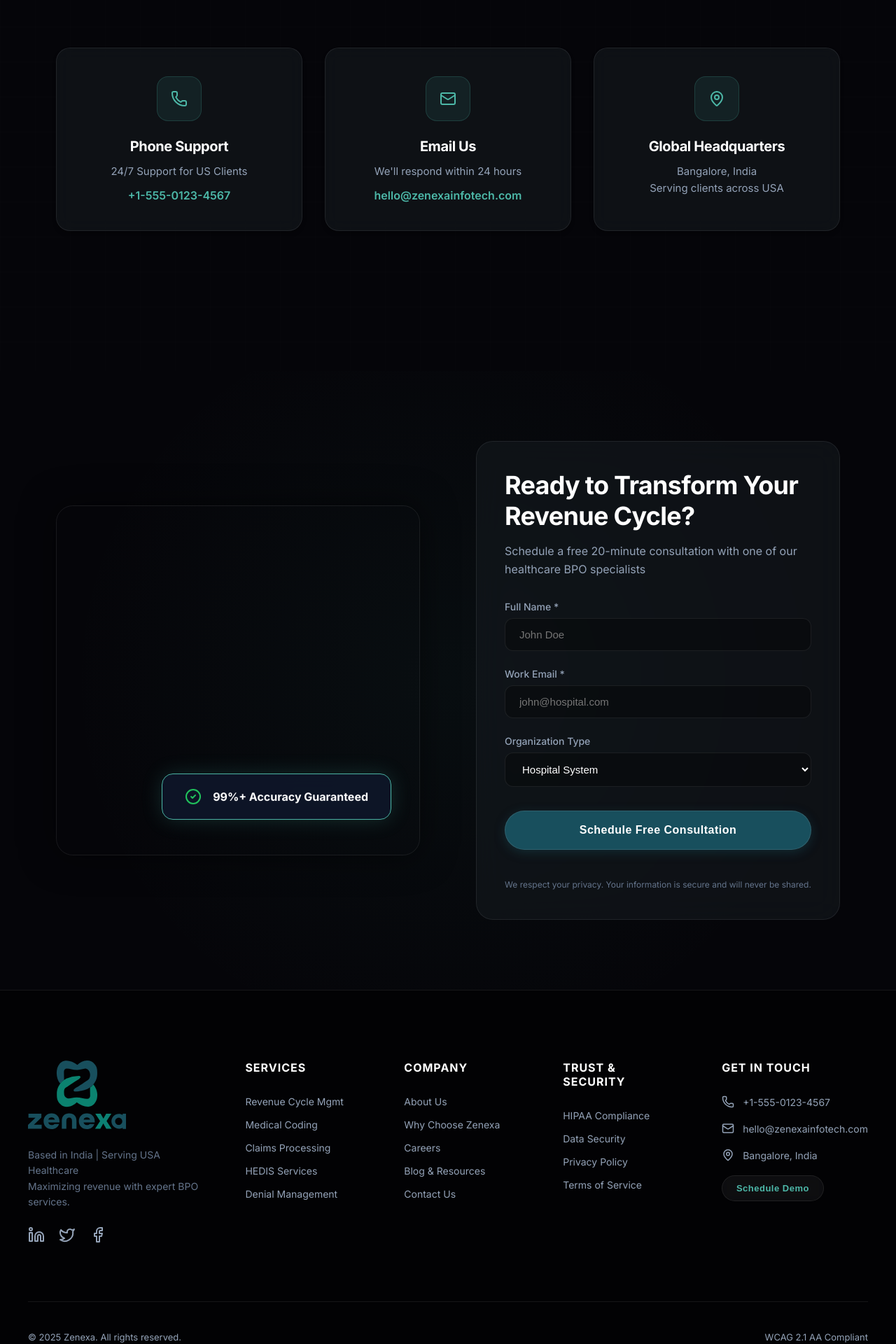
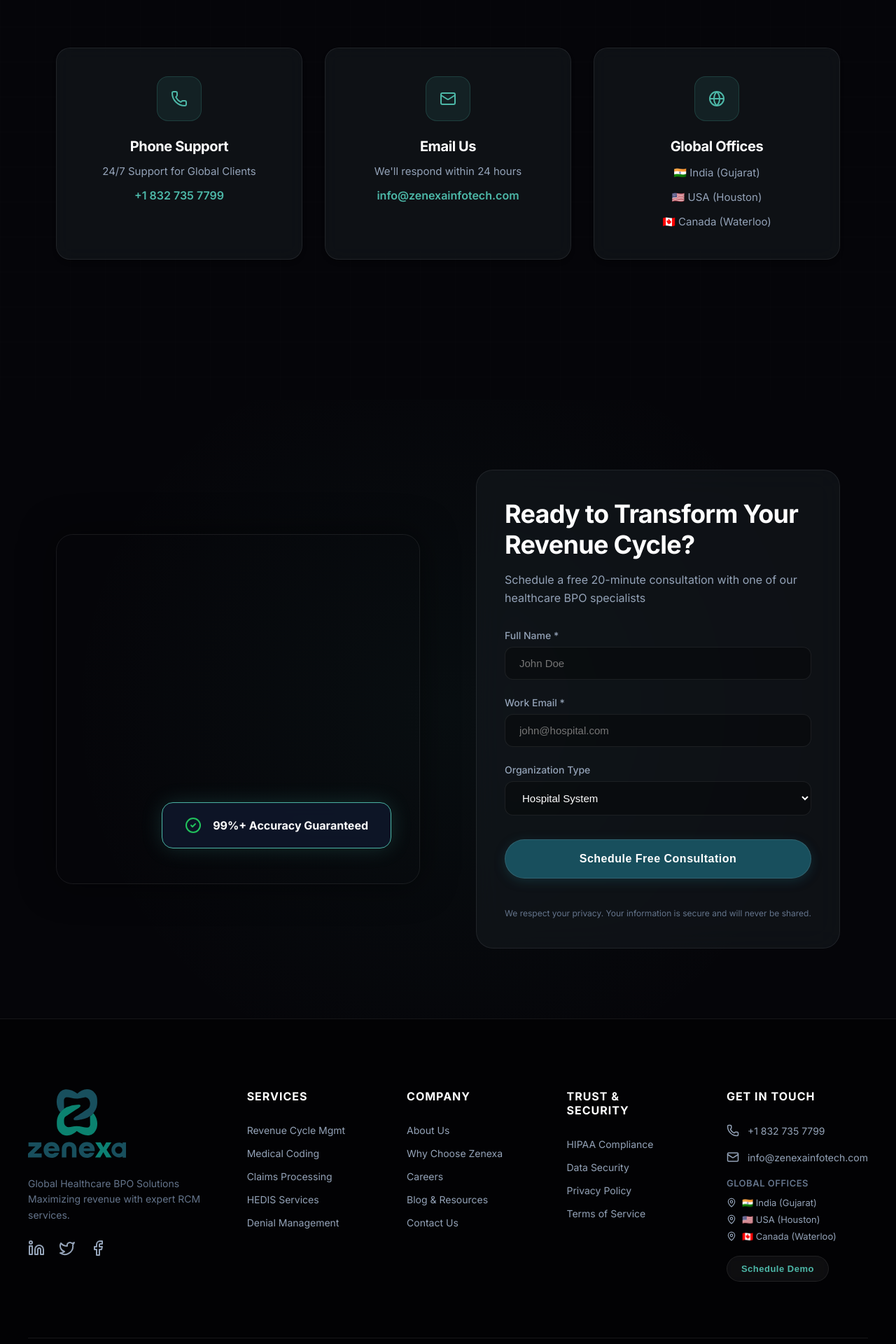
Before and after one commit to zenexasolutions/zenexa-website-demo, a Next.js app: page /contact in a window 1280 px wide. Shown: the part 600-2520 px from the top of the page at 70% size. Built offline with nearby package versions, Linux system fonts and the light colour scheme.

Commit message:
Footer Contact & Location Update
Safe Push

```diff
--- a/src/app/privacy/page.tsx
+++ b/src/app/privacy/page.tsx
@@ -41,7 +41,7 @@
 
             <h2>6. Contact Us</h2>
             <p>If you have questions or comments about this Privacy Policy, please contact us at:</p>
-            <p>Zenexa<br />Bangalore, India<br />hello@zenexainfotech.com</p>
+            <p>Zenexa<br />Global Offices: India (Gujarat) | USA (Houston) | Canada (Waterloo)<br />info@zenexainfotech.com | +1 832 735 7799</p>
         </LegalContent>
     );
 }
--- a/src/app/terms/page.tsx
+++ b/src/app/terms/page.tsx
@@ -28,7 +28,7 @@
 
             <h2>6. Contact Us</h2>
             <p>In order to resolve a complaint regarding the Site or to receive further information regarding use of the Site, please contact us at:</p>
-            <p>Zenexa<br />Bangalore, India<br />hello@zenexainfotech.com</p>
+            <p>Zenexa<br />Global Offices: India (Gujarat) | USA (Houston) | Canada (Waterloo)<br />info@zenexainfotech.com | +1 832 735 7799</p>
         </LegalContent>
     );
 }
--- a/src/components/contact/ContactInfo.module.css
+++ b/src/components/contact/ContactInfo.module.css
@@ -63,6 +63,19 @@
     text-shadow: 0 0 10px rgba(77, 184, 168, 0.4);
 }
 
+.officesList {
+    display: flex;
+    flex-direction: column;
+    gap: 8px;
+    margin-top: 12px;
+}
+
+.officeItem {
+    font-size: 15px;
+    color: var(--text-secondary);
+    padding: 4px 0;
+}
+
 @media (min-width: 768px) {
     .grid {
         grid-template-columns: repeat(3, 1fr);
--- a/src/components/contact/ContactInfo.tsx
+++ b/src/components/contact/ContactInfo.tsx
@@ -1,7 +1,7 @@
 import React from 'react';
 import styles from './ContactInfo.module.css';
 import { Section } from '@/components/ui/Section';
-import { Mail, Phone, MapPin } from 'lucide-react';
+import { Mail, Phone, MapPin, Globe } from 'lucide-react';
 
 export const ContactInfo = () => {
     return (
@@ -10,22 +10,25 @@
                 <div className={styles.card}>
                     <div className={styles.iconWrapper}><Phone size={24} /></div>
                     <h3 className={styles.title}>Phone Support</h3>
-                    <p className={styles.text}>24/7 Support for US Clients</p>
-                    <a href="tel:+15550123456" className={styles.link}>+1-555-0123-4567</a>
+                    <p className={styles.text}>24/7 Support for Global Clients</p>
+                    <a href="tel:+18327357799" className={styles.link}>+1 832 735 7799</a>
                 </div>
 
                 <div className={styles.card}>
                     <div className={styles.iconWrapper}><Mail size={24} /></div>
                     <h3 className={styles.title}>Email Us</h3>
                     <p className={styles.text}>We'll respond within 24 hours</p>
-                    <a href="mailto:hello@zenexainfotech.com" className={styles.link}>hello@zenexainfotech.com</a>
+                    <a href="mailto:info@zenexainfotech.com" className={styles.link}>info@zenexainfotech.com</a>
                 </div>
 
                 <div className={styles.card}>
-                    <div className={styles.iconWrapper}><MapPin size={24} /></div>
-                    <h3 className={styles.title}>Global Headquarters</h3>
-                    <p className={styles.text}>Bangalore, India</p>
-                    <span className={styles.text}>Serving clients across USA</span>
+                    <div className={styles.iconWrapper}><Globe size={24} /></div>
+                    <h3 className={styles.title}>Global Offices</h3>
+                    <div className={styles.officesList}>
+                        <div className={styles.officeItem}>🇮🇳 India (Gujarat)</div>
+                        <div className={styles.officeItem}>🇺🇸 USA (Houston)</div>
+                        <div className={styles.officeItem}>🇨🇦 Canada (Waterloo)</div>
+                    </div>
                 </div>
             </div>
         </Section>
--- a/src/components/layout/Footer.module.css
+++ b/src/components/layout/Footer.module.css
@@ -102,6 +102,40 @@
     font-size: 13px;
 }
 
+.contactLink {
+    color: var(--text-secondary);
+    transition: all 200ms ease;
+}
+
+.contactLink:hover {
+    color: var(--color-neon-teal);
+    text-shadow: 0 0 10px rgba(77, 184, 168, 0.4);
+}
+
+.subheading {
+    font-size: 13px;
+    font-weight: 600;
+    margin-top: 16px;
+    margin-bottom: 12px;
+    color: var(--text-muted);
+    text-transform: uppercase;
+    letter-spacing: 0.5px;
+}
+
+.officesList {
+    display: flex;
+    flex-direction: column;
+    gap: 8px;
+}
+
+.officeItem {
+    display: flex;
+    align-items: center;
+    gap: 8px;
+    font-size: 13px;
+    color: var(--text-secondary);
+}
+
 @media (min-width: 768px) {
     .grid {
         grid-template-columns: repeat(2, 1fr);
--- a/src/components/layout/Footer.tsx
+++ b/src/components/layout/Footer.tsx
@@ -22,8 +22,8 @@
                             />
                         </Link>
                         <p className={styles.tagline}>
-                            Based in India | Serving USA Healthcare<br />
-                            Maximizing revenue with expert BPO services.
+                            Global Healthcare BPO Solutions<br />
+                            Maximizing revenue with expert RCM services.
                         </p>
                         <div className={styles.social}>
                             <a href="#" className={styles.socialIcon} aria-label="LinkedIn"><Linkedin size={24} /></a>
@@ -72,16 +72,29 @@
                         <h3 className={styles.heading}>Get In Touch</h3>
                         <div className={styles.contactItem}>
                             <Phone size={18} />
-                            <span>+1-555-0123-4567</span>
+                            <a href="tel:+18327357799" className={styles.contactLink}>+1 832 735 7799</a>
                         </div>
                         <div className={styles.contactItem}>
                             <Mail size={18} />
-                            <span>hello@zenexainfotech.com</span>
+                            <a href="mailto:info@zenexainfotech.com" className={styles.contactLink}>info@zenexainfotech.com</a>
                         </div>
-                        <div className={styles.contactItem}>
-                            <MapPin size={18} />
-                            <span>Bangalore, India</span>
+
+                        <h4 className={styles.subheading}>Global Offices</h4>
+                        <div className={styles.officesList}>
+                            <div className={styles.officeItem}>
+                                <MapPin size={14} />
+                                <span>🇮🇳 India (Gujarat)</span>
+                            </div>
+                            <div className={styles.officeItem}>
+                                <MapPin size={14} />
+                                <span>🇺🇸 USA (Houston)</span>
+                            </div>
+                            <div className={styles.officeItem}>
+                                <MapPin size={14} />
+                                <span>🇨🇦 Canada (Waterloo)</span>
+                            </div>
                         </div>
+
                         <div style={{ marginTop: '20px' }}>
                             <Button variant="secondary" size="sm">Schedule Demo</Button>
                         </div>
--- a/src/components/layout/Header.tsx
+++ b/src/components/layout/Header.tsx
@@ -5,7 +5,7 @@
 import Image from 'next/image';
 import styles from './Header.module.css';
 import { Button } from '@/components/ui/Button';
-import { Menu, Search, Calendar } from 'lucide-react';
+import { Menu, Calendar } from 'lucide-react';
 
 export const Header = () => {
     const [isScrolled, setIsScrolled] = useState(false);
@@ -46,9 +46,6 @@
                 </nav>
 
                 <div className={styles.actions}>
-                    <button aria-label="Search" style={{ background: 'none', border: 'none', cursor: 'pointer', color: 'var(--color-primary-teal)' }}>
-                        <Search size={20} />
-                    </button>
                     <Button size="sm" leftIcon={<Calendar size={16} />}>
                         Schedule Demo
                     </Button>
```
